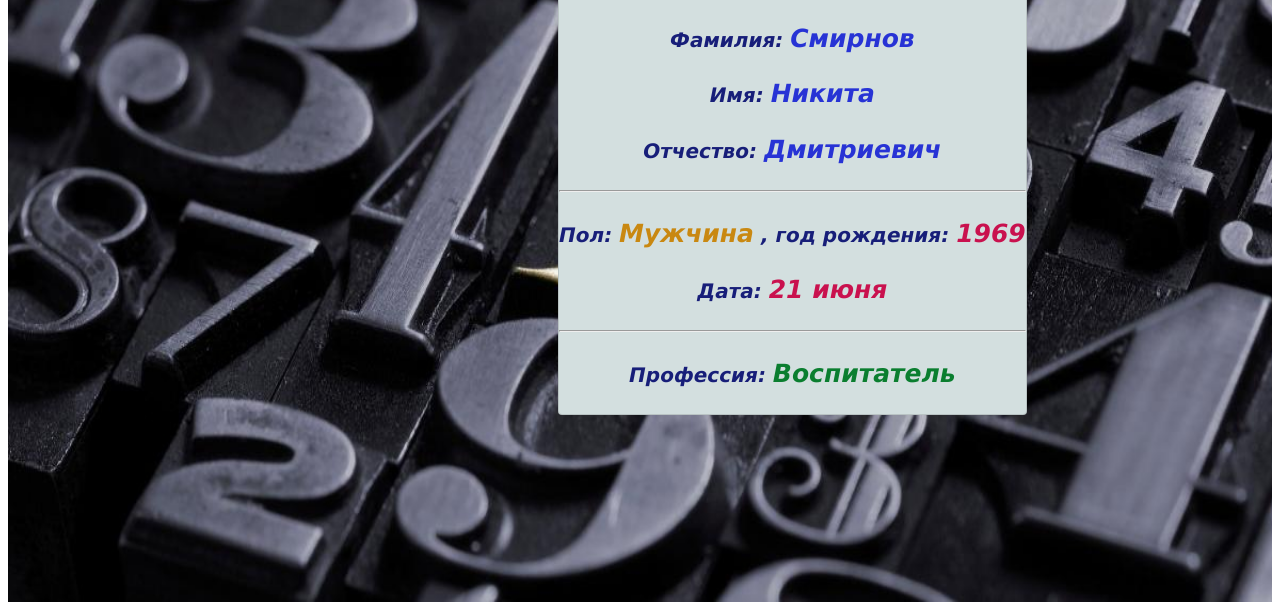
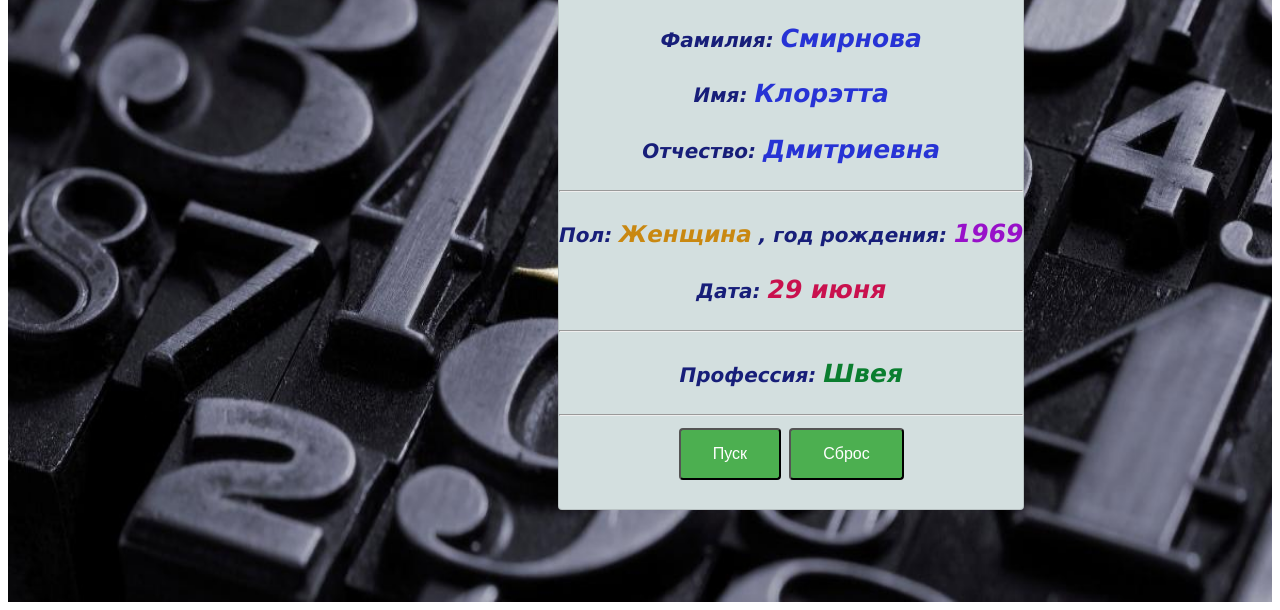
Before and after one commit to Dim0509-hab/9_11_1-HW-03-, a plain HTML site: page index.html in a window 1280 px wide. Shown: the part 206-816 px from the top of the page. Drawn offline with Linux system fonts and the light colour scheme.

Commit message:
Грубое решение генерации 28 и 30 дней + кнопка

```diff
--- a/index.html
+++ b/index.html
@@ -25,7 +25,9 @@
                                 <span>, </span>
                                  год рождения: <span id="birthYearOutput">Генерация года рождения</span></h4>
                                  <h4>Дата: <span id="birthDayOutput"> День рождения</span></h4><hr>
-                                <h4>Профессия: <span id="professionOutput"> Профессия</span></h4>
+                                <h4>Профессия: <span id="professionOutput"> Профессия</span></h4><hr>
+                                <button class="btn btn-link" id="btnRetry">Пуск</button>
+                                <button class="btn btn-link" id="btnClear">Сброс</button>
                             </p>
                         </div>
                     </div>
--- a/init.js
+++ b/init.js
@@ -1,3 +1,4 @@
+
 
 window.onload = function()
 {
@@ -9,4 +10,13 @@ window.onload = function()
     document.getElementById('birthDayOutput').innerText = initPerson.birthDay + " " + initPerson.monthDay;
     document.getElementById('professionOutput').innerText = initPerson.profession;
     document.getElementById('patronymicOutput').innerText = initPerson.patronymic;
+
 };
+
+document.getElementById('btnRetry').addEventListener('click', function () {  //Заново
+    window.location.reload()
+   })
+/*
+document.getElementById('btnClear').addEventListener('click', function () {  //stop
+    window.location.reload()
+   })*/
--- a/personGenerator.js
+++ b/personGenerator.js
@@ -119,23 +119,121 @@ const personGenerator = {
         }
     }`,
 
-    GENDER_MALE: 'Мужчина',
-    GENDER_FEMALE: 'Женщина',
+    randomBitrhDay28:`{
+        "count": 28,
+        "list": {
+            "id_1": "1",
+            "id_2": "2",
+            "id_3": "3",
+            "id_4": "4",
+            "id_5": "5",
+            "id_6": "6",
+            "id_7": "7",
+            "id_8": "8",
+            "id_9": "9",
+            "id_10": "10",
+            "id_11": "11",
+            "id_12": "12",
+            "id_13": "13",
+            "id_14": "14",
+            "id_15": "15",
+            "id_16": "16",
+            "id_17": "17",
+            "id_18": "18",
+            "id_19": "19",
+            "id_20": "20",
+            "id_21": "21",
+            "id_22": "22",
+            "id_21": "21",
+            "id_22": "22",
+            "id_23": "23",
+            "id_24": "24",
+            "id_25": "25",
+            "id_26": "26",
+            "id_27": "27",
+            "id_28": "28"
+        }
+    }`,
 
-    randomBitrhDay31: (max = 31, min = 1) => Math.floor(Math.random() * (max - min + 1) + min),
-    randomBitrhDay28: (max = 28, min = 1) => Math.floor(Math.random() * (max - min + 1) + min),
-    randomBitrhDay30: (max = 30, min = 1) => Math.floor(Math.random() * (max - min + 1) + min),
+    randomBitrhDay30: `{
+        "count": 30,
+        "list": {
+            "id_1": "1",
+            "id_2": "2",
+            "id_3": "3",
+            "id_4": "4",
+            "id_5": "5",
+            "id_6": "6",
+            "id_7": "7",
+            "id_8": "8",
+            "id_9": "9",
+            "id_10": "10",
+            "id_11": "11",
+            "id_12": "12",
+            "id_13": "13",
+            "id_14": "14",
+            "id_15": "15",
+            "id_16": "16",
+            "id_17": "17",
+            "id_18": "18",
+            "id_19": "19",
+            "id_20": "20",
+            "id_21": "21",
+            "id_22": "22",
+            "id_21": "21",
+            "id_22": "22",
+            "id_23": "23",
+            "id_24": "24",
+            "id_25": "25",
+            "id_26": "26",
+            "id_27": "27",
+            "id_28": "28",
+            "id_29": "29",
+            "id_30": "30"
+        }
+    }`,
 
-    /*const randomGender = (max = 1, min = 0) => Math.floor(Math.random() * (max - min + 1) + min) ? GENDER_MALE : GENDER_FEMALE  ,*/
+    randomBitrhDay31: `{
+        "count": 31,
+        "list": {
+            "id_1": "1",
+            "id_2": "2",
+            "id_3": "3",
+            "id_4": "4",
+            "id_5": "5",
+            "id_6": "6",
+            "id_7": "7",
+            "id_8": "8",
+            "id_9": "9",
+            "id_10": "10",
+            "id_11": "11",
+            "id_12": "12",
+            "id_13": "13",
+            "id_14": "14",
+            "id_15": "15",
+            "id_16": "16",
+            "id_17": "17",
+            "id_18": "18",
+            "id_19": "19",
+            "id_20": "20",
+            "id_21": "21",
+            "id_22": "22",
+            "id_21": "21",
+            "id_22": "22",
+            "id_23": "23",
+            "id_24": "24",
+            "id_25": "25",
+            "id_26": "26",
+            "id_27": "27",
+            "id_28": "28",
+            "id_29": "29",
+            "id_30": "30",
+            "id_31": "31"
+        }
+    }`,
 
-    randomGender: function() {                                      //  Пол
-        const randomValue1 = Math.round(Math.random() * 1) ;
-        if (randomValue1 == 1 )    {
-            return this.GENDER_MALE;
+    randomGender:() =>  Math.round(Math.random() * 2) > 1 ? 'Мужчина' : 'Женщина',       //  Пол
 
-        } else return this.GENDER_FEMALE;
-
-    },
 
     randomIntNumber: (max = 1, min = 0) => Math.floor(Math.random() * (max - min + 1) + min),
 
@@ -144,7 +242,6 @@ const personGenerator = {
         const prop = `id_${this.randomIntNumber(obj.count, 1)}`;  // this = personGenerator
         return obj.list[prop];
     },
-
 
     randomFirstName: function() {                                       // Имя
         if   (this.person.gender == "Мужчина"  ) {
@@ -180,22 +277,35 @@ const personGenerator = {
 
     },
 
-    randomMonthDay: function() {                                    // Месяц рождения
+    randomBitrhMonth: function() {                                    // Месяц рождения
+        return this.randomValue(this.birthMonthJson);
+    },
 
-        return this.randomValue(this.birthMonthJson);
+    randomBitrhDay: function() {                                      // День рождения
 
+        if (this.person.monthDay == "февраля") {            // Для февраля (Спасибо без высокосных)
+            console.log("Максимум 28 дней");
+        return this.randomValue(this.randomBitrhDay28);
+        }
+        if (this.person.monthDay == "апреля") {                   // Где 30 дней
+            console.log("Максимум 30 дней");
+        return this.randomValue(this.randomBitrhDay30);
+        }
+        if (this.person.monthDay == "сентября") {                   // Где 30 дней
+            console.log("Максимум 30 дней");
+        return this.randomValue(this.randomBitrhDay30);
+        }
+        if (this.person.monthDay == "ноября") {                   // Где 30 дней
+            console.log("Максимум 30 дней");
+        return this.randomValue(this.randomBitrhDay30);
+        }
+        if (this.person.monthDay == "июня") {                   // Где 30 дней
+            console.log("Максимум 30 дней");
+        return this.randomValue(this.randomBitrhDay30);
+        }else  console.log("Максимум 31 дней");  return  this.randomValue(this.randomBitrhDay31);
     },
 
     randomBitrhYear: (max = 2010, min = 1960) => Math.floor(Math.random() * (max - min + 1) + min),  // Год рождения
-
-
-
-
-    randomBitrhDay: (max = 31, min = 1) => Math.floor(Math.random() * (max - min + 1) + min),   // День рождения
-
-
-
-
 
 
     getPerson: function () {
@@ -205,9 +315,10 @@ const personGenerator = {
         this.person.surname = this.randomSurname();
         this.person.patronymic = this.randomPatronymiс();
         this.person.profession = this.randomProfession();
+        this.person.monthDay = this.randomBitrhMonth();
         this.person.birthYear = this.randomBitrhYear();
         this.person.birthDay = this.randomBitrhDay();
-        this.person.monthDay = this.randomMonthDay();
+
         return this.person;
     }
 
--- a/style.css
+++ b/style.css
@@ -7,12 +7,12 @@
 
 #genderOutput {
     color: rgb(201, 136, 17);
-    font-size: 25px;
+    font-size: 23px;
     font-family: 'Trebuchet MS', 'Lucida Sans Unicode', 'Lucida Grande', 'Lucida Sans', Arial, sans-serif, ;
 
 }
 #birthYearOutput {
-    color: rgb(201, 17, 78);
+    color: rgb(152, 17, 201);
     font-size: 25px;
     font-family: 'Trebuchet MS', 'Lucida Sans Unicode', 'Lucida Grande', 'Lucida Sans', Arial, sans-serif, ;
 
@@ -53,13 +53,6 @@ p {
 }
 
 
-h3 {
-    color: rgb(39, 51, 213);
-    font-size: 25px;
-    font-style: oblique;
-    font-family: 'Lucida Sans', 'Lucida Sans Regular', 'Lucida Grande', 'Lucida Sans Unicode', Geneva, Verdana, sans-serif;
-}
-
 h4 {
     color: rgb(23, 30, 121);
     font-size: 20px;
@@ -97,3 +90,14 @@ h4 {
     background-repeat: no-repeat;
     font-family: 'Segoe UI', Tahoma, Geneva, Verdana, sans-serif;
 }
+.btn-link {
+    background-color: #4CAF50;
+    color: white;
+    padding: 15px 32px;
+    text-align: center;
+    display: inline-block;
+    font-size: 16px;
+    margin: 4px 2px;
+    cursor: pointer;
+    border-radius: 4px;
+}
```
